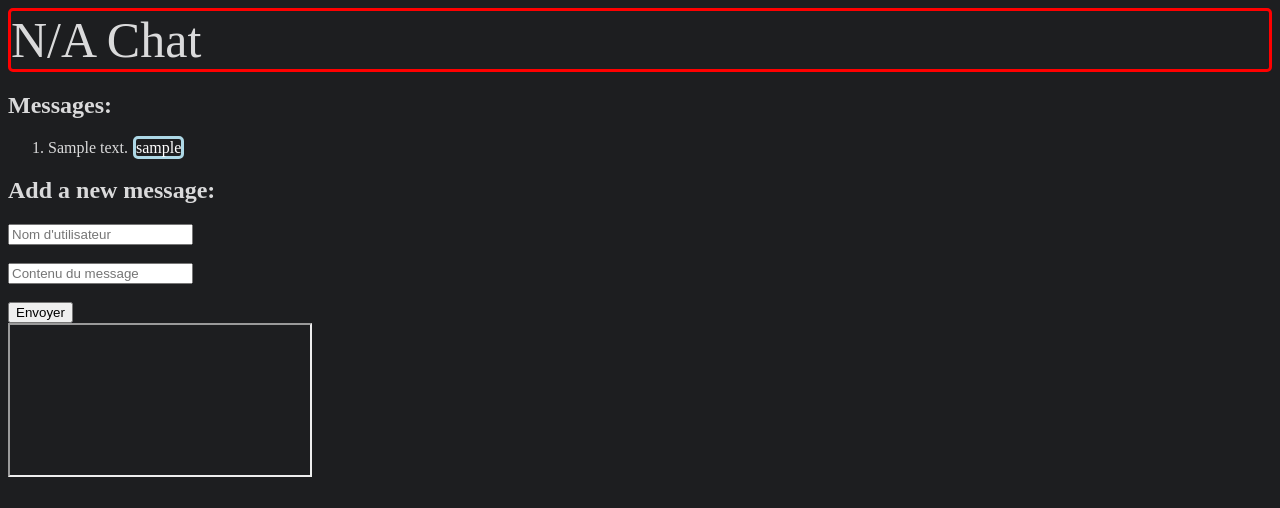
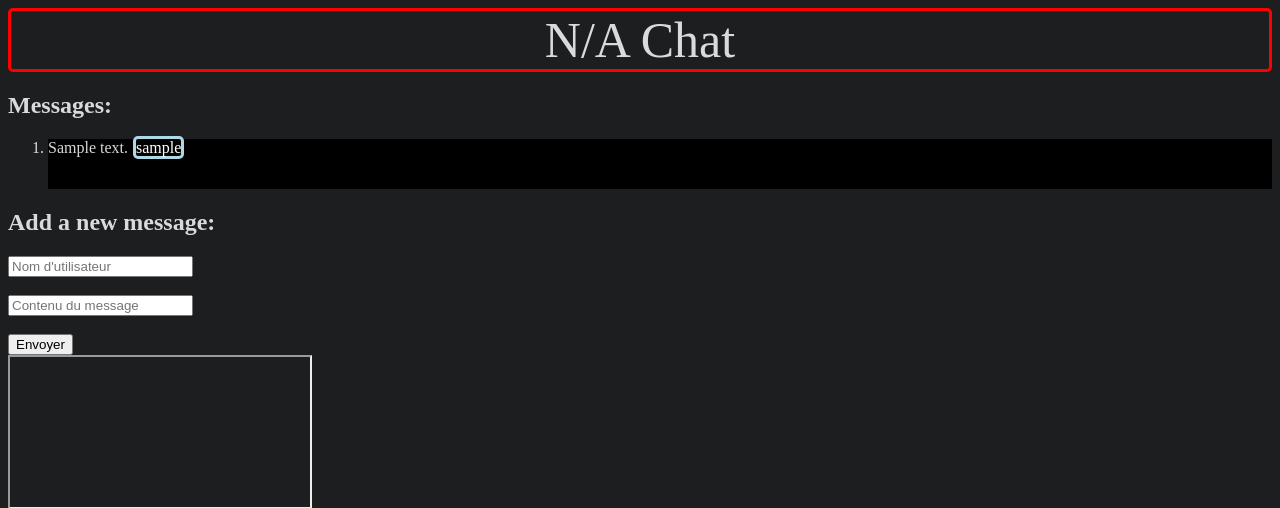
Before and after one commit to Sarlay/noname-chat, a PHP site: page / in a window 1280 px wide. Shown: the top 508 px of the page. Run offline with PHP 8.4, Linux system fonts and the light colour scheme; tables that the repository leaves empty or names only in its code hold one stand-in row (values such as "Sample post").

Commit message:
updated layout

```diff
--- a/index.php
+++ b/index.php
@@ -19,6 +19,8 @@
     <div class="messages_list">
       <h2>Messages:</h2>
       <?php
+      ini_set('display_errors', 1);
+      error_reporting(E_ALL);
       $user = "sarlay";
       $password = ""; #REPLACE getenv("") with your password
       $database = "messages";
@@ -27,7 +29,7 @@
         echo "<ol>";
         foreach($db->query("SELECT * FROM $table") as $row) {
 
-          echo "<li>" . $row['content'] .  "<text class='username'>" . $row['username'] . "</text>", "</li>";
+          echo "<li class='message_line'>" . $row['content'] .  "<text class='username'>" . $row['username'] . "</text>", "</li>";
 
         }
         echo "</ol>";
--- a/stylesheet.css
+++ b/stylesheet.css
@@ -11,7 +11,7 @@ text {
     border-style: solid;
     border-radius: 5px;
     border-color: red;
-    max-width: 100%;
+    text-align: center;
 }
 .website_title {
     font-size: 50px;
@@ -23,3 +23,9 @@ text {
     border-color: lightblue;
     margin-left: 5px;
 }
+.message_line {
+    background-color: black;
+    width: 100%;
+    height: 50px;
+    margin-top: 5px;
+}
```
